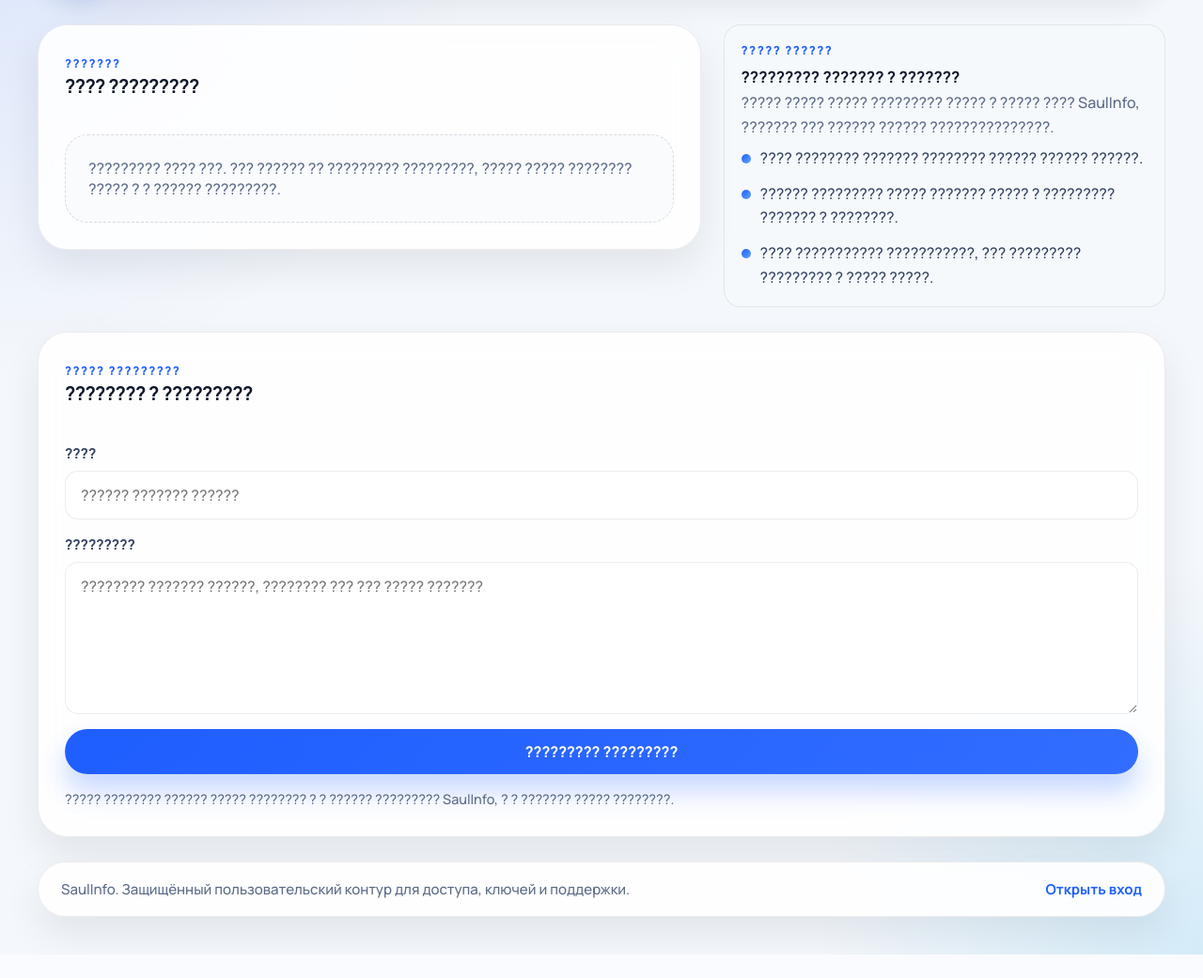
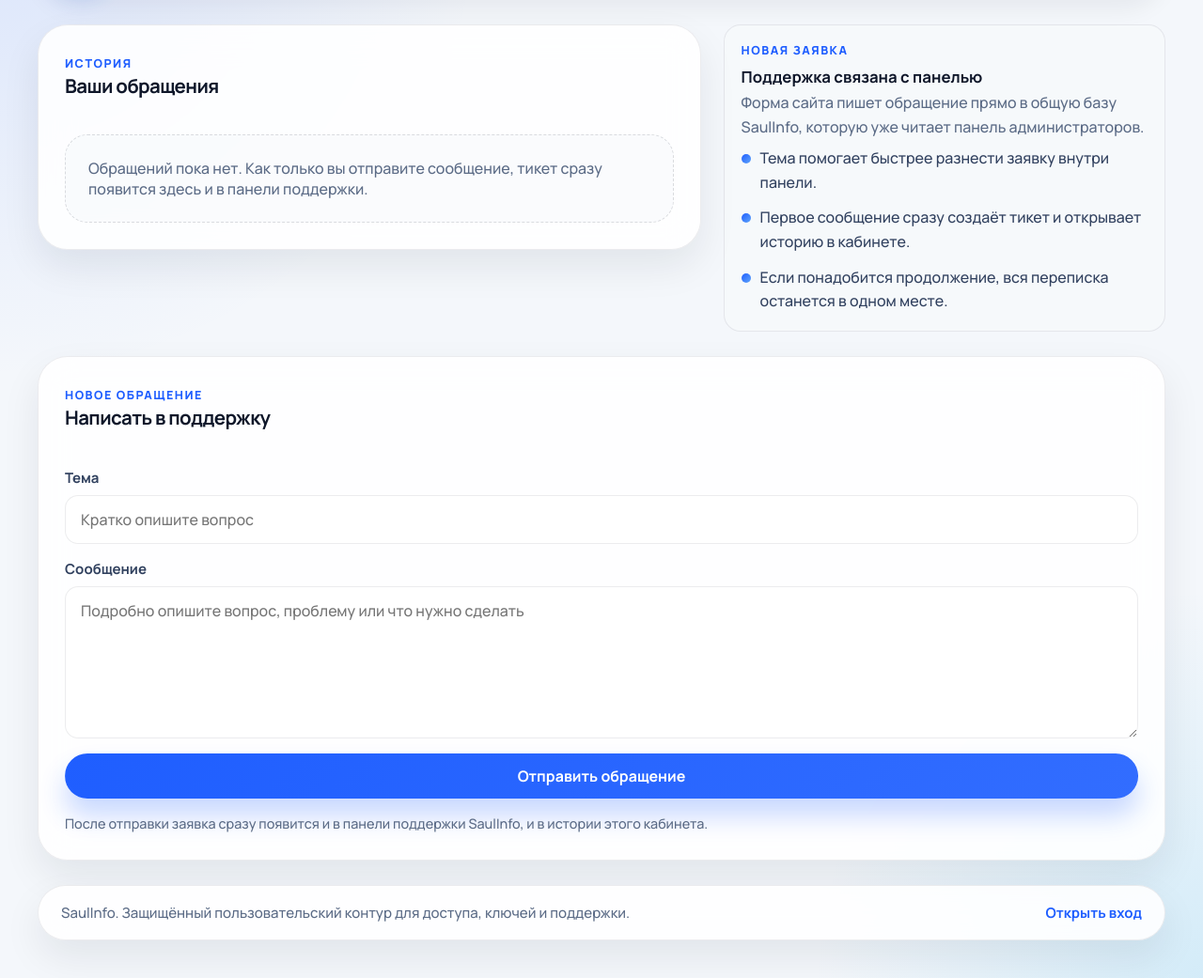
Before and after one commit to Mason4355/saulinfo-site, a Flask app: page /support in a window 1280 px wide. Shown: the part 114-1155 px from the top of the page at 94% size. Before the commit the page ends 1130 px from the top, so only its background shows below. Run offline with Flask 3, Linux system fonts and the light colour scheme; the visitor is signed in with stand-in values (Sample User, id 1); data that the repository does not hold is empty; parts of the project's set-up code (start-up, migrations or seed data) failed here and were passed over.

Commit message:
Fix support page text encoding on site

```diff
--- a/src/saulinfo_site/templates/support_site.html
+++ b/src/saulinfo_site/templates/support_site.html
@@ -1,15 +1,15 @@
 {% extends "base.html" %}
-{% block title %}?????????{% endblock %}
+{% block title %}Поддержка{% endblock %}
 {% set page_eyebrow = 'Support' %}
-{% set page_title = '????????? ? ?????????' %}
-{% set page_subtitle = '???? ? ??????? ???? ?????? ? ???????? SaulInfo, ?? ????? ?????? ? ????????? ????? ? ?????. ????? ????? ?????????? ? ????? ??????? ??????.' %}
+{% set page_title = 'Поддержка и обращения' %}
+{% set page_subtitle = 'Если у клиента есть доступ к кабинету SaulInfo, он может писать в поддержку прямо с сайта. Тикет сразу появляется в общей системе панели.' %}
 {% block content %}
 <section class="support-grid">
   <article class="page-card table-panel">
     <div class="page-card-head">
       <div>
-        <span class="eyebrow">???????</span>
-        <h2>???? ?????????</h2>
+        <span class="eyebrow">История</span>
+        <h2>Ваши обращения</h2>
       </div>
     </div>
     {% if tickets %}
@@ -18,23 +18,23 @@
       <article class="ticket-card">
         <div class="ticket-card-top">
           <div>
-            <strong>#{{ ticket.get('ticket_id', '?') }}</strong>
-            <div class="muted">{{ ticket.get('subject') or '??? ????' }}</div>
+            <strong>#{{ ticket.get('ticket_id', '—') }}</strong>
+            <div class="muted">{{ ticket.get('subject') or 'Без темы' }}</div>
           </div>
           <span class="status-pill">{{ ticket.get('status', 'open') }}</span>
         </div>
         <div class="ticket-meta">
-          <span class="muted">????????? ??????????</span>
-          <span>{{ ticket.get('updated_at') or '?' }}</span>
+          <span class="muted">Последнее обновление</span>
+          <span>{{ ticket.get('updated_at') or '—' }}</span>
         </div>
         {% set messages = ticket_threads.get(ticket.get('ticket_id'), []) %}
         {% if messages %}
         <div class="message-thread">
           {% for message in messages %}
           <div class="message-bubble{% if (message.get('sender') or '').strip().lower() != 'user' %} staff{% endif %}">
-            <strong>{{ '??' if (message.get('sender') or '').strip().lower() == 'user' else '?????????' }}</strong>
+            <strong>{{ 'Вы' if (message.get('sender') or '').strip().lower() == 'user' else 'Поддержка' }}</strong>
             <p>{{ message.get('content') }}</p>
-            <span>{{ message.get('created_at') or '?' }}</span>
+            <span>{{ message.get('created_at') or '—' }}</span>
           </div>
           {% endfor %}
         </div>
@@ -45,30 +45,30 @@
           <input type="hidden" name="action" value="reply" />
           <input type="hidden" name="ticket_id" value="{{ ticket.get('ticket_id') }}" />
           <label class="form-label">
-            <span>????? ? ?????????</span>
-            <textarea name="message" rows="3" placeholder="???????? ????? ??? ?????????"></textarea>
+            <span>Ответ в обращение</span>
+            <textarea name="message" rows="3" placeholder="Напишите ответ для поддержки"></textarea>
           </label>
-          <button type="submit" class="button subtle">????????? ?????</button>
+          <button type="submit" class="button subtle">Отправить ответ</button>
         </form>
         {% endif %}
       </article>
       {% endfor %}
     </div>
     {% else %}
-    <div class="empty-state">????????? ???? ???. ??? ?????? ?? ????????? ?????????, ????? ????? ???????? ????? ? ? ?????? ?????????.</div>
+    <div class="empty-state">Обращений пока нет. Как только вы отправите сообщение, тикет сразу появится здесь и в панели поддержки.</div>
     {% endif %}
   </article>
 
   <aside class="support-summary">
-    <span class="eyebrow">????? ??????</span>
+    <span class="eyebrow">Новая заявка</span>
     <div class="sidebar-meta">
-      <strong>????????? ??????? ? ???????</strong>
-      <span>????? ????? ????? ????????? ????? ? ????? ???? SaulInfo, ??????? ??? ?????? ?????? ???????????????.</span>
+      <strong>Поддержка связана с панелью</strong>
+      <span>Форма сайта пишет обращение прямо в общую базу SaulInfo, которую уже читает панель администраторов.</span>
     </div>
     <ul class="bullet-list">
-      <li>???? ???????? ??????? ???????? ?????? ?????? ??????.</li>
-      <li>?????? ????????? ????? ??????? ????? ? ????????? ??????? ? ????????.</li>
-      <li>???? ??????????? ???????????, ??? ????????? ????????? ? ????? ?????.</li>
+      <li>Тема помогает быстрее разнести заявку внутри панели.</li>
+      <li>Первое сообщение сразу создаёт тикет и открывает историю в кабинете.</li>
+      <li>Если понадобится продолжение, вся переписка останется в одном месте.</li>
     </ul>
   </aside>
 </section>
@@ -77,34 +77,34 @@
 <section class="page-card profile-card">
   <div class="page-card-head">
     <div>
-      <span class="eyebrow">???????? ?????????</span>
-      <h2>????? ?????? ???? ??????? ??????</h2>
+      <span class="eyebrow">Открытое обращение</span>
+      <h2>Новую заявку пока создать нельзя</h2>
     </div>
   </div>
   <div class="empty-state">
-    ? ??? ??? ???? ???????? ?????????. ??????????? ?????? ? ??????? ?????? ???? ??? ?????????, ???? ????????? ??????? ???.
+    У вас уже есть открытое обращение. Продолжайте диалог в текущем тикете выше или дождитесь, пока поддержка закроет его.
   </div>
 </section>
 {% else %}
 <section class="page-card profile-card">
   <div class="page-card-head">
     <div>
-      <span class="eyebrow">????? ?????????</span>
-      <h2>???????? ? ?????????</h2>
+      <span class="eyebrow">Новое обращение</span>
+      <h2>Написать в поддержку</h2>
     </div>
   </div>
   <form method="post" class="auth-form">
     <input type="hidden" name="action" value="new" />
     <label class="form-label">
-      <span>????</span>
-      <input type="text" name="subject" placeholder="?????? ??????? ??????" />
+      <span>Тема</span>
+      <input type="text" name="subject" placeholder="Кратко опишите вопрос" />
     </label>
     <label class="form-label">
-      <span>?????????</span>
-      <textarea name="message" rows="6" placeholder="???????? ??????? ??????, ???????? ??? ??? ????? ???????"></textarea>
+      <span>Сообщение</span>
+      <textarea name="message" rows="6" placeholder="Подробно опишите вопрос, проблему или что нужно сделать"></textarea>
     </label>
-    <button type="submit" class="button primary">????????? ?????????</button>
-    <span class="field-note">????? ???????? ?????? ????? ???????? ? ? ?????? ????????? SaulInfo, ? ? ??????? ????? ????????.</span>
+    <button type="submit" class="button primary">Отправить обращение</button>
+    <span class="field-note">После отправки заявка сразу появится и в панели поддержки SaulInfo, и в истории этого кабинета.</span>
   </form>
 </section>
 {% endif %}
```
